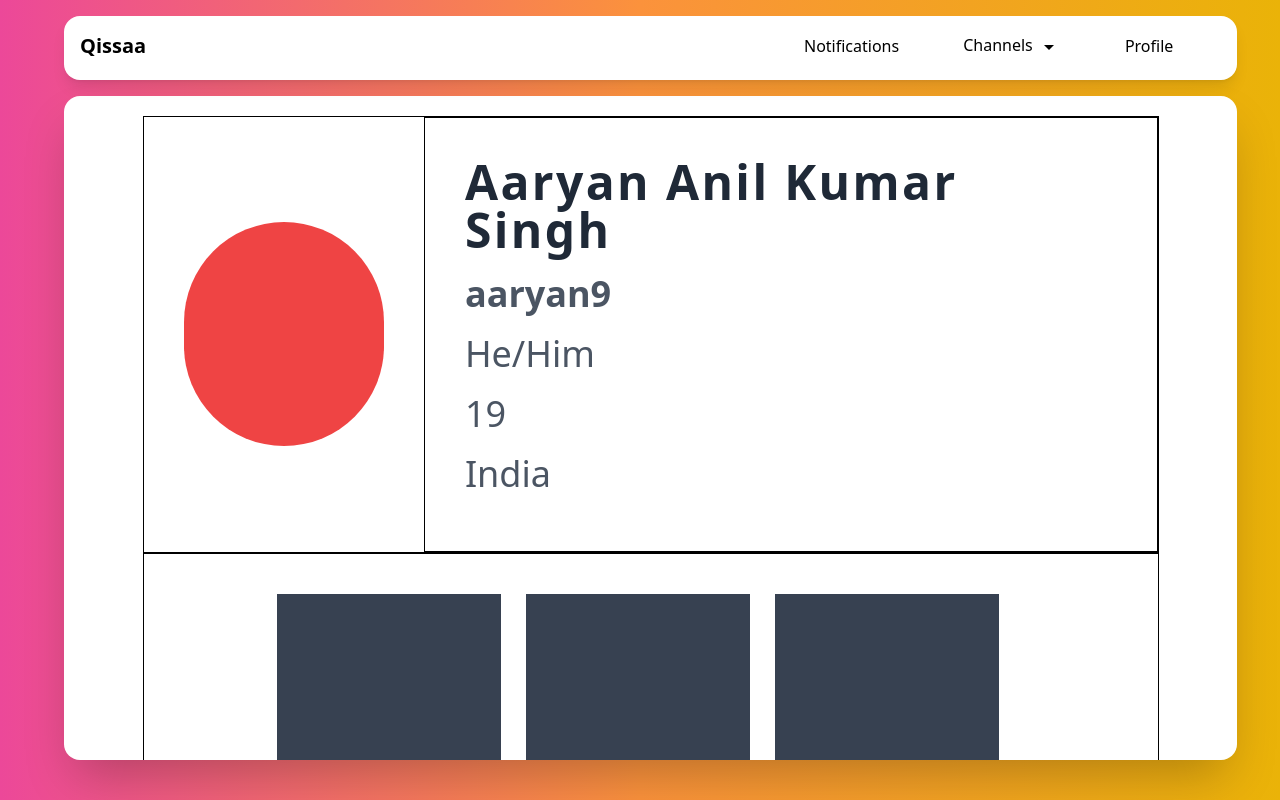
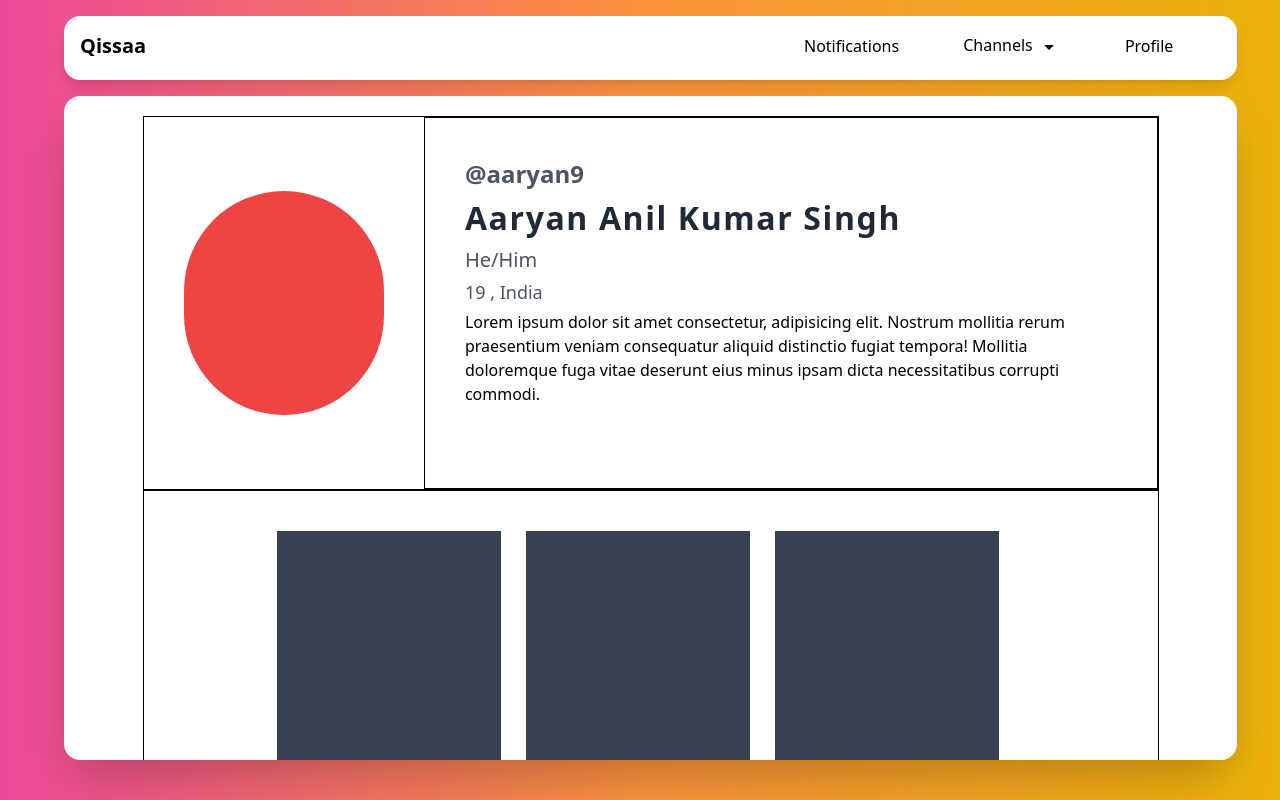
Before and after one commit to 404-GS-IIIT-Kota/404-GS-Qissa, a React (Vite) app in the folder client/: page /profile1 in a window 1280 px wide. Built offline with nearby package versions, Linux system fonts and the light colour scheme; a web font is replaced by a local one.

Commit message:
profile page

```diff
--- a/client/src/pages/Profile1.jsx
+++ b/client/src/pages/Profile1.jsx
@@ -103,19 +103,27 @@ const Profile1 = () => {
         </div>
         <div className="h-100 z-10 w-11/12 bg-white rounded-2xl shadow-2xl absolute top-24 left-[1rem] md:left-10 xl:left-16 flex justify-center items-center">
           <div className="w-[90%] h-[100%] max-md:w-full p-5 max-md:p-3 overflow-scroll no-scrollbar">
-            <div className="w-full h-[70%] max-md:h-auto border border-black flex max-lg:flex-col max-md:justify-center max-md:itesms-center max-md:gap-10 justify-between items-center">
+            <div className="w-full h-[60%] max-md:h-auto border border-black flex max-lg:flex-col max-md:justify-center max-md:itesms-center max-md:gap-10 justify-between items-center">
               <div className="bg-red-500 ml-10 mr-10 max-md:mt-10 h-56 w-56 max-md:h-36 max-md:w-36 rounded-full"></div>
-              <div className="p-10 w-[80%] flex flex-col max-md:justify-center gap-5 max-md:w-full h-full border border-black">
-                <h1 className="md:text-5xl max-md:text-[1.125rem] tracking-wider text-gray-800 font-bold">
+              <div className="p-10 w-[80%] flex flex-col max-md:justify-center gap-1 max-md:w-full h-full border border-black">
+                <p className="text-2xl max-md:text-lg text-gray-600 font-semibold">
+                  @aaryan9
+                </p>
+                <h1 className="md:text-[2rem] max-md:text-[1.125rem] tracking-wider text-gray-800 font-bold">
                   Aaryan Anil Kumar Singh
                 </h1>
-                <p className="text-4xl max-md:text-lg text-gray-600 font-semibold">
-                  {" "}
-                  aaryan9
+                <p className="text-xl max-md:text-lg text-gray-600">He/Him</p>
+                <p className="text-lg max-md:text-lg text-gray-600">
+                  19 , India
                 </p>
-                <p className="text-4xl max-md:text-lg text-gray-600">He/Him</p>
-                <p className="text-4xl max-md:text-lg text-gray-600">19</p>
-                <p className="text-4xl max-md:text-lg text-gray-600">India</p>
+
+                <p>
+                  Lorem ipsum dolor sit amet consectetur, adipisicing elit.
+                  Nostrum mollitia rerum praesentium veniam consequatur aliquid
+                  distinctio fugiat tempora! Mollitia doloremque fuga vitae
+                  deserunt eius minus ipsam dicta necessitatibus corrupti
+                  commodi.
+                </p>
               </div>
             </div>
             <div className="w-full h-[25rem] p-10 border border-black">
```
